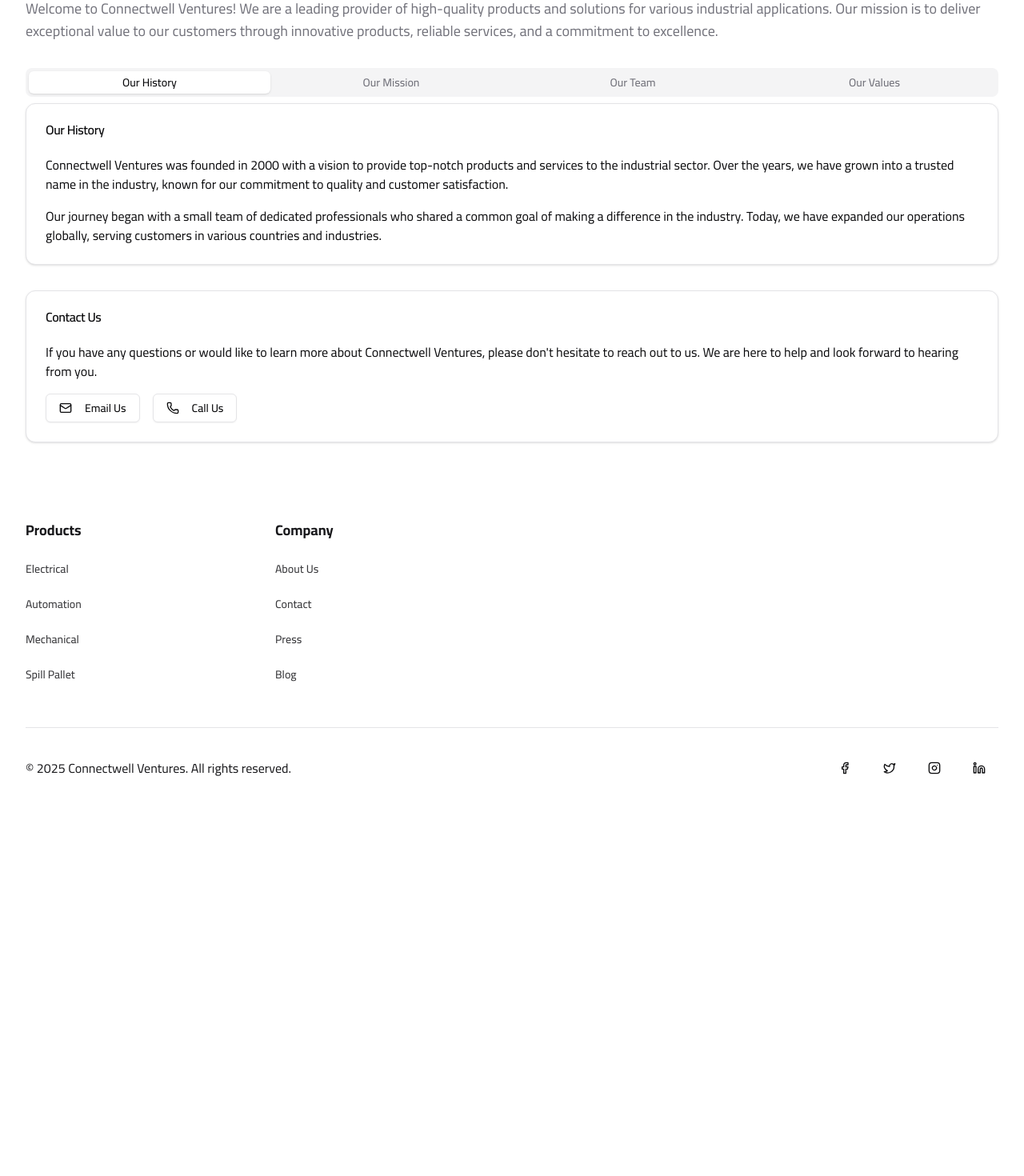
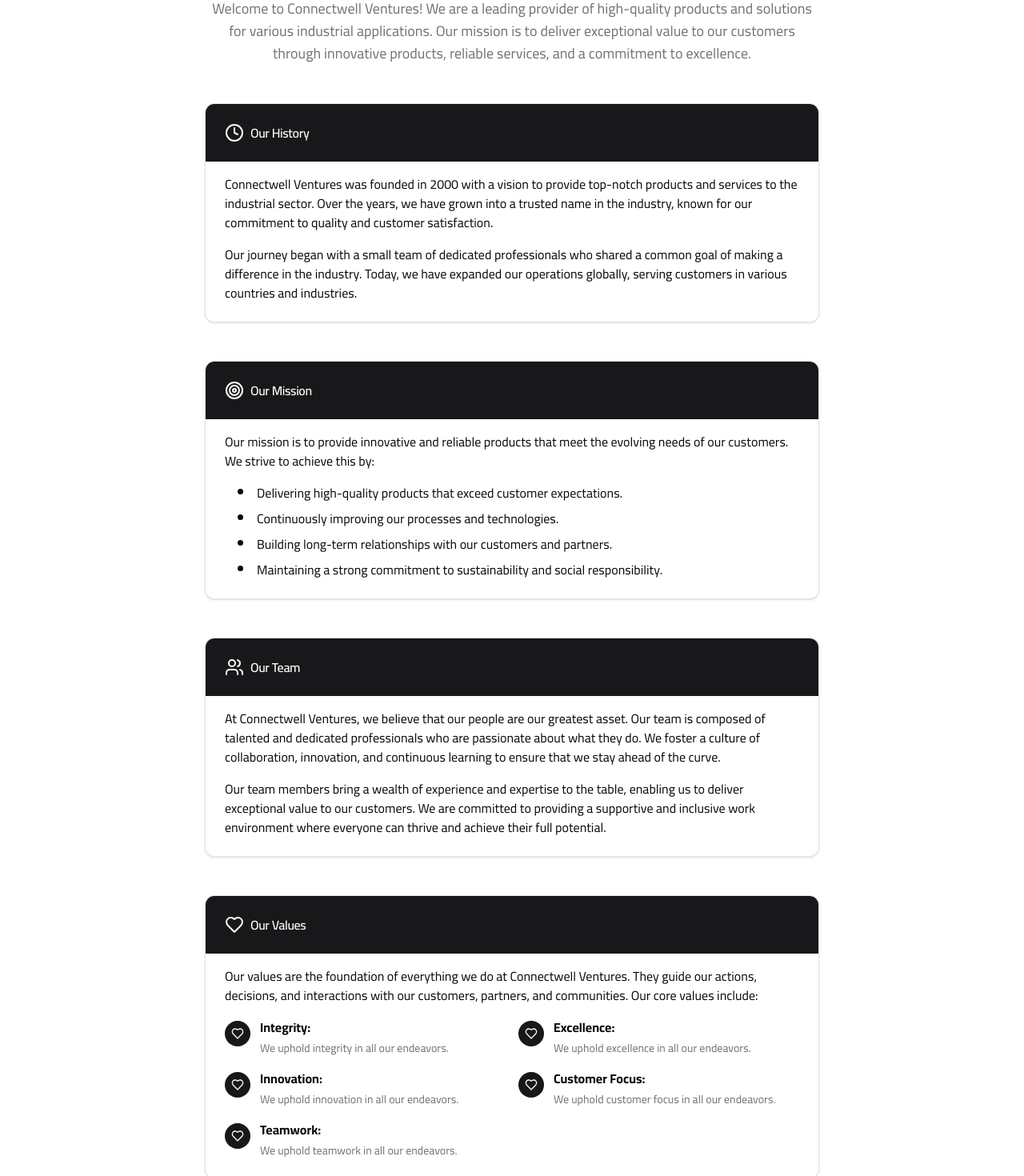
Before and after one commit to chaturcr48/connectwell-venture, a Next.js app: page /about in a window 1280 px wide. Shown: the part 180-1650 px from the top of the page at 80% size. Before the commit the page ends 1182 px from the top, so only its background shows below. Built offline with nearby package versions, Linux system fonts and the light colour scheme.

Commit message:
fixed about page design and updated contact info

```diff
--- a/src/app/about/page.tsx
+++ b/src/app/about/page.tsx
@@ -1,31 +1,26 @@
 import { Card, CardContent, CardHeader, CardTitle } from "@/components/ui/card"
-import { Tabs, TabsContent, TabsList, TabsTrigger } from "@/components/ui/tabs"
-import { Button } from "@/components/ui/button"
-import { Mail, Phone } from "lucide-react"
+import { buttonVariants } from "@/components/ui/button"
+import { Mail, Phone, Clock, Target, Users, Heart } from "lucide-react"
 
 export default function About() {
   return (
     <div className="container mx-auto p-8">
-      <h1 className="text-4xl font-bold mb-6">About Connectwell Ventures</h1>
-      <p className="text-lg text-muted-foreground mb-8">
+      <div className="max-w-3xl mx-auto">
+        <h1 className="text-4xl font-bold mb-6 text-center">About Connectwell Ventures</h1>
+        <p className="text-lg text-muted-foreground mb-12 text-center">
           Welcome to Connectwell Ventures! We are a leading provider of high-quality products and solutions for various
           industrial applications. Our mission is to deliver exceptional value to our customers through innovative
           products, reliable services, and a commitment to excellence.
         </p>
 
-      <Tabs defaultValue="history" className="mb-8">
-        <TabsList className="grid w-full grid-cols-4">
-          <TabsTrigger value="history">Our History</TabsTrigger>
-          <TabsTrigger value="mission">Our Mission</TabsTrigger>
-          <TabsTrigger value="team">Our Team</TabsTrigger>
-          <TabsTrigger value="values">Our Values</TabsTrigger>
-        </TabsList>
-        <TabsContent value="history">
-          <Card>
-            <CardHeader>
-              <CardTitle>Our History</CardTitle>
+        <div className="space-y-12">
+          <Card className="overflow-hidden">
+            <CardHeader className="bg-primary text-primary-foreground">
+              <CardTitle className="flex items-center">
+                <Clock className="mr-2" /> Our History
+              </CardTitle>
             </CardHeader>
-            <CardContent>
+            <CardContent className="mt-4">
               <p className="mb-4">
                 Connectwell Ventures was founded in 2000 with a vision to provide top-notch products and services to the
                 industrial sector. Over the years, we have grown into a trusted name in the industry, known for our
@@ -38,18 +33,19 @@
               </p>
             </CardContent>
           </Card>
-        </TabsContent>
-        <TabsContent value="mission">
-          <Card>
-            <CardHeader>
-              <CardTitle>Our Mission</CardTitle>
+
+          <Card className="overflow-hidden">
+            <CardHeader className="bg-primary text-primary-foreground">
+              <CardTitle className="flex items-center">
+                <Target className="mr-2" /> Our Mission
+              </CardTitle>
             </CardHeader>
-            <CardContent>
+            <CardContent className="mt-4">
               <p className="mb-4">
                 Our mission is to provide innovative and reliable products that meet the evolving needs of our
                 customers. We strive to achieve this by:
               </p>
-              <ul className="list-disc list-inside space-y-2">
+              <ul className="list-disc list-inside space-y-2 pl-4">
                 <li>Delivering high-quality products that exceed customer expectations.</li>
                 <li>Continuously improving our processes and technologies.</li>
                 <li>Building long-term relationships with our customers and partners.</li>
@@ -57,13 +53,14 @@
               </ul>
             </CardContent>
           </Card>
-        </TabsContent>
-        <TabsContent value="team">
-          <Card>
-            <CardHeader>
-              <CardTitle>Our Team</CardTitle>
+
+          <Card className="overflow-hidden">
+            <CardHeader className="bg-primary text-primary-foreground">
+              <CardTitle className="flex items-center">
+                <Users className="mr-2" /> Our Team
+              </CardTitle>
             </CardHeader>
-            <CardContent>
+            <CardContent className="mt-4">
               <p className="mb-4">
                 At Connectwell Ventures, we believe that our people are our greatest asset. Our team is composed of
                 talented and dedicated professionals who are passionate about what they do. We foster a culture of
@@ -76,61 +73,57 @@
               </p>
             </CardContent>
           </Card>
-        </TabsContent>
-        <TabsContent value="values">
-          <Card>
-            <CardHeader>
-              <CardTitle>Our Values</CardTitle>
+
+          <Card className="overflow-hidden">
+            <CardHeader className="bg-primary text-primary-foreground">
+              <CardTitle className="flex items-center">
+                <Heart className="mr-2" /> Our Values
+              </CardTitle>
             </CardHeader>
-            <CardContent>
+            <CardContent className="mt-4">
               <p className="mb-4">
                 Our values are the foundation of everything we do at Connectwell Ventures. They guide our actions,
                 decisions, and interactions with our customers, partners, and communities. Our core values include:
               </p>
-              <ul className="list-disc list-inside space-y-2">
-                <li>
-                  <strong>Integrity:</strong> We conduct our business with the highest ethical standards and
-                  transparency.
+              <ul className="grid grid-cols-1 md:grid-cols-2 gap-4">
+                {["Integrity", "Excellence", "Innovation", "Customer Focus", "Teamwork"].map((value) => (
+                  <li key={value} className="flex items-start">
+                    <div className="bg-primary text-primary-foreground rounded-full p-2 mr-3 mt-1">
+                      <Heart className="h-4 w-4" />
+                    </div>
+                    <div>
+                      <strong>{value}:</strong>
+                      <p className="text-sm text-muted-foreground mt-1">
+                        We uphold {value.toLowerCase()} in all our endeavors.
+                      </p>
+                    </div>
                   </li>
-                <li>
-                  <strong>Excellence:</strong> We strive for excellence in everything we do, from product quality to
-                  customer service.
-                </li>
-                <li>
-                  <strong>Innovation:</strong> We embrace innovation and continuously seek new ways to improve and grow.
-                </li>
-                <li>
-                  <strong>Customer Focus:</strong> We put our customers at the center of everything we do and work
-                  tirelessly to meet their needs.
-                </li>
-                <li>
-                  <strong>Teamwork:</strong> We believe in the power of teamwork and collaboration to achieve our goals.
-                </li>
+                ))}
               </ul>
             </CardContent>
           </Card>
-        </TabsContent>
-      </Tabs>
 
-      <Card className="mb-8">
-        <CardHeader>
+          <Card>
+            <CardHeader className="bg-primary text-primary-foreground rounded-t-xl">
               <CardTitle>Contact Us</CardTitle>
             </CardHeader>
-        <CardContent>
-          <p className="mb-4">
-            If you have any questions or would like to learn more about Connectwell Ventures, please don't hesitate to
-            reach out to us. We are here to help and look forward to hearing from you.
+            <CardContent className="mt-4">
+              <p className="mb-6">
+                If you have any questions or would like to learn more about Connectwell Ventures, please don't hesitate
+                to reach out to us. We are here to help and look forward to hearing from you.
               </p>
               <div className="flex flex-col sm:flex-row gap-4">
-            <Button variant="outline" className="w-full sm:w-auto">
-              <Mail className="mr-2 h-4 w-4" /> Email Us
-            </Button>
-            <Button variant="outline" className="w-full sm:w-auto">
-              <Phone className="mr-2 h-4 w-4" /> Call Us
-            </Button>
+                <a className={buttonVariants({variant: "outline", className: "w-full sm:w-auto flex items-center justify-center"})} href="mailto:info@connectwell.com">
+                  <Mail className="mr-2 h-4 w-4" /> info@connectwell.com
+                </a>
+                <a className={buttonVariants({variant: "outline", className: "w-full sm:w-auto flex items-center justify-center"})} href="tel:+918969057040">
+                  <Phone className="mr-2 h-4 w-4" /> +91 8969057040
+                </a>
               </div>
             </CardContent>
           </Card>
         </div>
+      </div>
+    </div>
   );
 }
--- a/src/app/contact/page.tsx
+++ b/src/app/contact/page.tsx
@@ -49,11 +49,11 @@
             <CardContent className="space-y-2">
               <div className="flex items-center space-x-2">
                 <Phone className="h-4 w-4" />
-                <p className="text-nowrap" >+1 (555) 123-4567</p>
+                <p className="text-nowrap" >+91 8969057040</p>
               </div>
               <div className="flex items-center space-x-2">
                 <Mail className="h-4 w-4" />
-                <p className="text-nowrap" >info@example.com</p>
+                <p className="text-nowrap" >info@connectwell.com</p>
               </div>
             </CardContent>
           </Card>
@@ -64,9 +64,9 @@
               <CardTitle>Business Hours</CardTitle>
             </CardHeader>
             <CardContent className="*:text-nowrap">
-              <p>Monday - Friday</p>
+              <p>Monday - Saturday</p>
               <p>10:00 AM - 7:00 PM</p>
-              <p>Saturday - Sunday</p>
+              <p>Sunday</p>
               <p>Closed</p>
             </CardContent>
           </Card>
```
Lines whose indentation alone changed are shown as unchanged.
